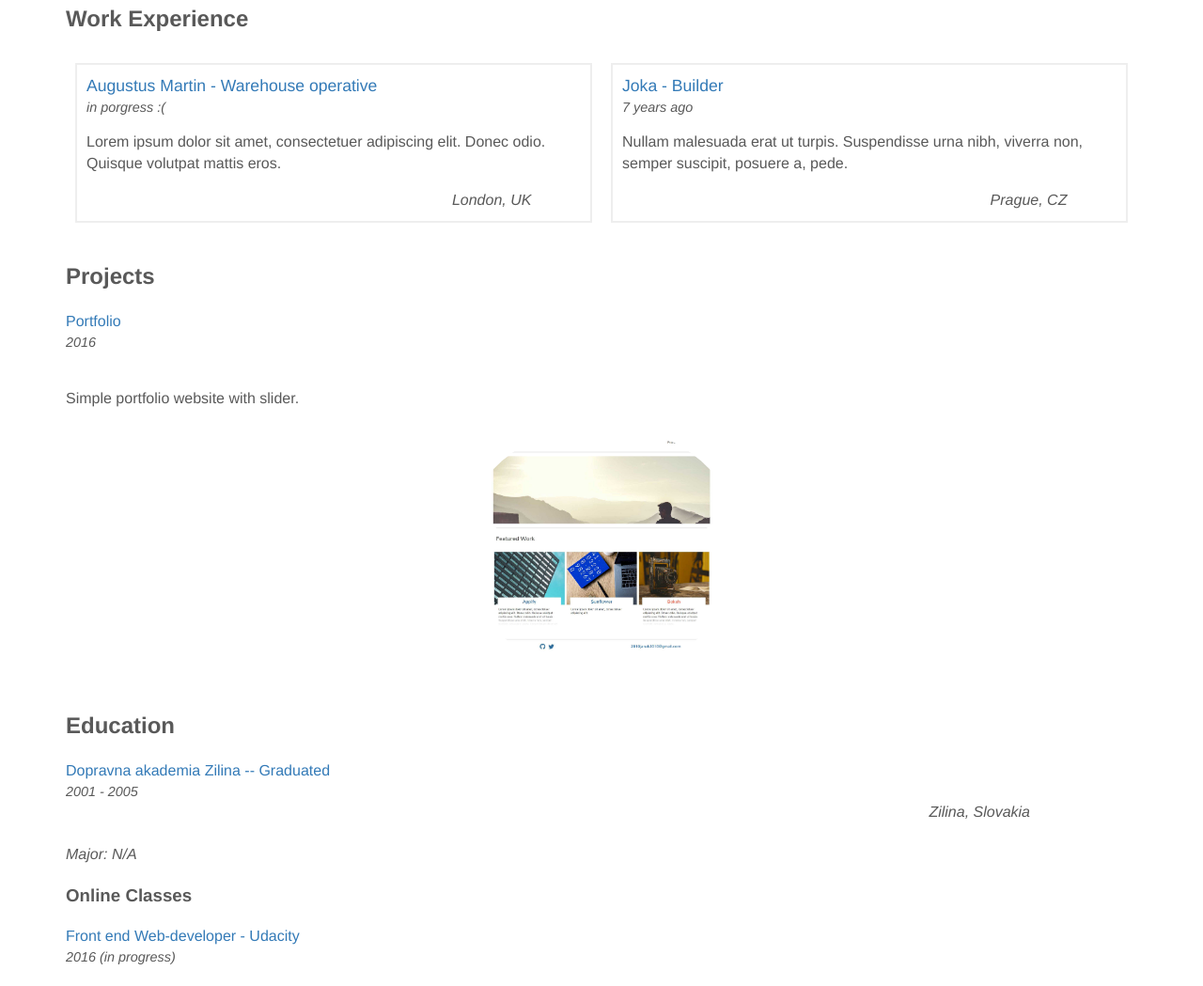
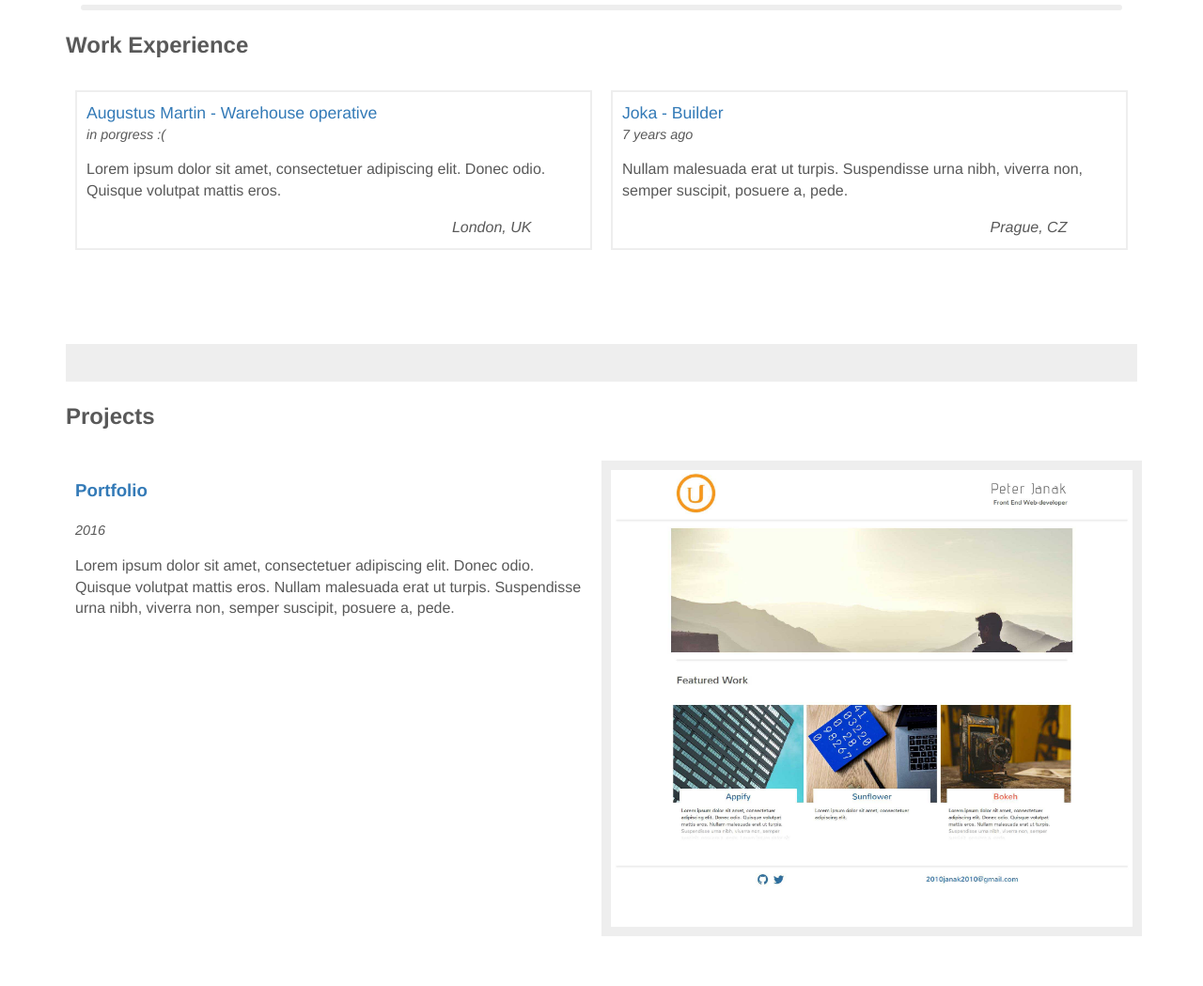
Before and after one commit to pe1te3son/resume, a website: page index.html in a window 1280 px wide. Shown: the part 505-1554 px from the top of the page at 94% size. Drawn offline with Linux system fonts and the light colour scheme.

Commit message:
adding more styles

```diff
--- a/index.html
+++ b/index.html
@@ -70,30 +70,22 @@
 
       </section>
       <hr class="hr">
+
       <section class="work-section">
 
       <div class="work-experience">
-        <div class="row">
-          <h2 class="col-xs-12">Work Experience</h2>
+        <div class="">
+          <h2>Work Experience</h2>
         </div>
-
         <div id="workExperience"><!--work units being put here  --></div>
-
       </div>
 
       </section>
 
       <section class="projects-section">
+        <h2 class="projects-heading">Projects</h2>
+        <div id="projects">
 
-        <div id="projects">
-          <!-- DONT FORGET TO REMOVE -->
-          <!-- DONT FORGET TO REMOVE -->
-          <style>
-          img{width: 300px;}
-          </style>
-          <!-- DONT FORGET TO REMOVE -->
-          <!-- DONT FORGET TO REMOVE -->
-          <h2>Projects</h2>
         </div>
 
       </section>
@@ -104,7 +96,9 @@
         </div>
       </section>
 
-      <section>
+
+
+      <section class="map-section ">
 
         <div id="mapDiv">
           <h2>Where I've Lived and Worked</h2>
--- a/js/helper.js
+++ b/js/helper.js
@@ -23,7 +23,7 @@ var HTMLgithub = '<li class="list-item"><i class="fa fa-github-square"></i><a hr
 var HTMLblog = '<li class="list-item"><i class="fa fa-rss-square"></i><a href="%link%">Blog</a></li>';
 var HTMLlocation = '<li class="list-item"><i class="fa fa-map-marker"></i>%data%</li>';
 
-var HTMLbioPic = '<div class="pro-img-cont col-md-4 col-sm-12"><img class="img-responsive" src="%data%" class="biopic">';
+var HTMLbioPic = '<div class="pro-img-cont col-md-4 col-sm-12"><img class="img-responsive profile-pic" src="%data%" class="biopic">';
 var HTMLwelcomeMsg = '<div class="welcome-message"><h2>%data%</h2>';
 
 var HTMLskillsStart = '<h3>Skills at a Glance:</h3><ul id="skills-list"></ul>';
@@ -37,9 +37,9 @@ var HTMLworkLocation = '<div class="location-text">%data%</div>';
 var HTMLworkDescription = '<p>%data%</p>';
 
 var HTMLprojectStart = '<div class="project-entry"></div>';
-var HTMLprojectTitle = '<a href="%#%">%data%</a>';
+var HTMLprojectTitle = '<h3><a href="%#%">%data%</a></h3>';
 var HTMLprojectDates = '<div class="date-text">%data%</div>';
-var HTMLprojectDescription = '<p><br>%data%</p>';
+var HTMLprojectDescription = '<p>%data%</p>';
 var HTMLprojectImage = '<div class="project-image"><img class="img-responsive" src="%data%"></div>';
 
 var HTMLschoolStart = '<div class="education-entry"></div>';
--- a/js/resumeBuilder.js
+++ b/js/resumeBuilder.js
@@ -93,7 +93,7 @@ var projects = {
     {
       "title" : "Portfolio",
       "dates" : "2016",
-      "description" : "Simple portfolio website with slider.",
+      "description" : "Lorem ipsum dolor sit amet, consectetuer adipiscing elit. Donec odio. Quisque volutpat mattis eros. Nullam malesuada erat ut turpis. Suspendisse urna nibh, viverra non, semper suscipit, posuere a, pede.",
       "images" : ["images/portfolio_website.jpg"],
       "url" : "https://github.com/pe1te3son/porfolio_website"
     }
@@ -211,9 +211,11 @@ projects["display"] = function(){
       $('#projects').append(HTMLprojectStart);
       $('.project-entry:last').append(function(){
         var htmlToReturn = "";
+        htmlToReturn += '<div class="project-info">';
         htmlToReturn += HTMLprojectTitle.replace('%#%', projects.projects[project].url).replace('%data%', projects.projects[project].title);
         htmlToReturn += HTMLprojectDates.replace('%data%', projects.projects[project].dates);
         htmlToReturn += HTMLprojectDescription.replace('%data%', projects.projects[project].description);
+        htmlToReturn += '</div>';
         htmlToReturn += loopImages(projects.projects[project].images);
         return htmlToReturn;
       });
--- /dev/null
+++ b/sass/B-var/_placeholders.sass
@@ -0,0 +1,5 @@
+%flex-entry-cont
+  display: flex
+  flex-direction: row
+  flex-wrap: wrap
+  justify-content: flex-start
--- a/sass/B-var/_var.sass
+++ b/sass/B-var/_var.sass
@@ -1,2 +1,3 @@
 @import "mixins"
+@import "placeholders"
 @import "variables"
--- a/sass/C-sections/_bio-about.sass
+++ b/sass/C-sections/_bio-about.sass
@@ -33,7 +33,7 @@
     color: $color1
     margin-right: 15px
 
-.img-responsive
+.profile-pic
   display: block
   margin: 0 auto 40px
   border-radius: 50%
--- /dev/null
+++ b/sass/C-sections/_projects.sass
@@ -0,0 +1,22 @@
+.projects-section
+  @extend %flex-entry-cont
+  margin-top: 80px
+  border-top: 40px solid $color4
+
+.project-entry
+  @extend .row
+  //background: $color4
+  padding: 10px
+  margin-bottom: 40px
+  flex: 1
+
+.projects-heading
+  width: 100%
+
+.project-info
+  @extend .col-sm-6
+
+.project-image
+  @extend .col-sm-6
+  background: $color4
+  padding: 10px
--- a/sass/C-sections/_sections.sass
+++ b/sass/C-sections/_sections.sass
@@ -2,3 +2,4 @@
 @import "header"
 @import "bio-about"
 @import "work-experience"
+@import "projects"
--- a/sass/C-sections/_work-experience.sass
+++ b/sass/C-sections/_work-experience.sass
@@ -1,8 +1,5 @@
 #workExperience
-  display: flex
-  flex-direction: row
-  flex-wrap: wrap
-  justify-content: flex-start
+  @extend %flex-entry-cont
 
 .date-text
   font-style: italic
```
Also changed, not shown: css/style.css, images/header.jpg (added), 1 other file.
